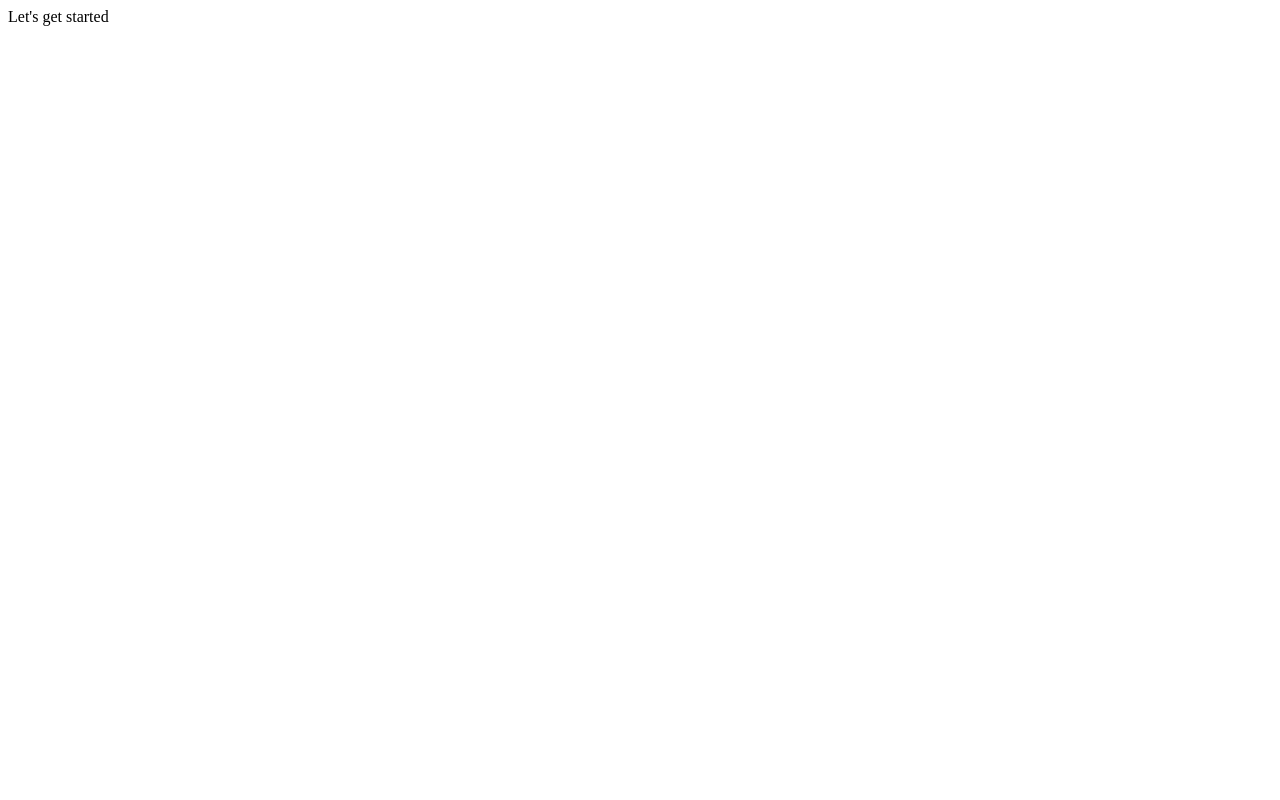
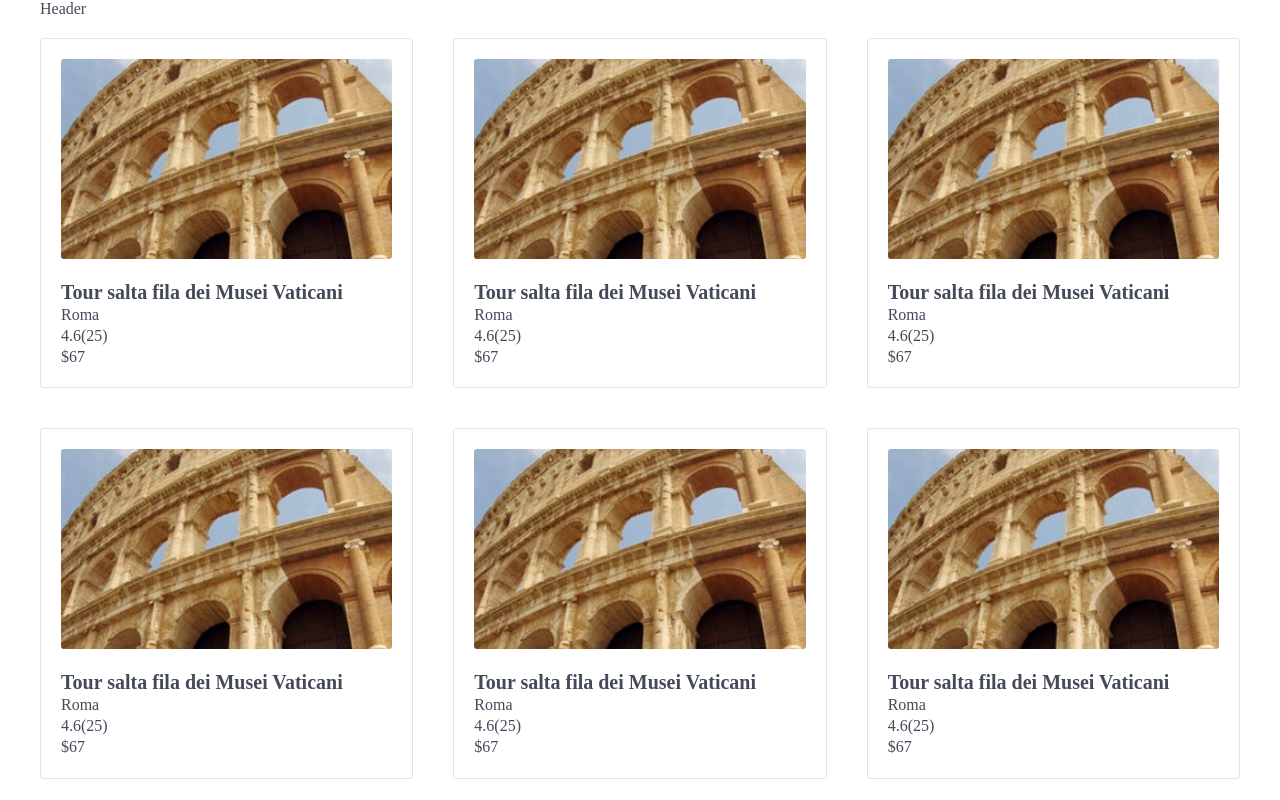
Before and after one commit to zanetagorska/js_challenge_zaneta-tymosiak, a Vue app: page / in a window 1280 px wide. Built offline with nearby package versions, Linux system fonts and the light colour scheme.

Commit message:
Draft: ProductList and Product

```diff
--- a/src/App.vue
+++ b/src/App.vue
@@ -1,15 +1,33 @@
 <template>
   <div id="app">
-    <div>Let's get started</div>
+    <Home />
   </div>
 </template>
 
 <script lang="ts">
 import Vue from 'vue';
+import Home from '@/views/Home.vue';
 
 export default Vue.extend({
   name: 'App',
+  components: {
+    Home,
+  },
 });
 </script>
 
-<style lang="scss"></style>
+<style lang="scss">
+* {
+  box-sizing: border-box;
+  padding: 0;
+  margin: 0;
+  color: #444a59;
+}
+li {
+  list-style: none;
+}
+a {
+  color: inherit;
+  text-decoration: none;
+}
+</style>
--- /dev/null
+++ b/src/components/Product.vue
@@ -0,0 +1,48 @@
+<template>
+  <div class="product">
+    <div class="product__image" />
+    <div class="product__info">
+      <h2 class="product__title">Tour salta fila dei Musei Vaticani</h2>
+      <div>Roma</div>
+      <div>4.6(25)</div>
+      <div>$67</div>
+    </div>
+  </div>
+</template>
+
+<script lang="ts">
+export default {
+  name: 'Product',
+};
+</script>
+
+<style lang="scss" scoped>
+.product {
+  flex: 1 0 30%;
+  padding: 20px;
+  margin: 20px;
+  border: 1px solid #e6e2e2;
+  border-radius: 3px;
+
+  &:hover {
+    background: #f3f0f0;
+  }
+}
+.product__image {
+  background-image: url('../assets/images/activity_image.jpeg');
+  background-repeat: no-repeat;
+  background-size: cover;
+  background-position: center;
+  width: 100%;
+  height: 200px;
+  border-radius: 3px;
+}
+.product__info {
+  margin-top: 20px;
+  line-height: 1.3;
+}
+.product__title {
+  font-size: 20px;
+}
+/* BG image */
+</style>
--- /dev/null
+++ b/src/views/Home.vue
@@ -0,0 +1,33 @@
+<template>
+  <div class="home">
+    <div>Header</div>
+    <div class="home__product-list">
+      <product />
+      <product />
+      <product />
+      <product />
+      <product />
+      <product />
+    </div>
+  </div>
+</template>
+
+<script lang="ts">
+import Product from '@/components/Product.vue';
+export default {
+  components: { Product },
+  name: 'Home',
+};
+</script>
+
+<style lang="scss" scoped>
+.home {
+  max-width: 1200px;
+  margin: auto;
+}
+.home__product-list {
+  display: flex;
+  flex-wrap: wrap;
+  margin: 0 -20px;
+}
+</style>
```
